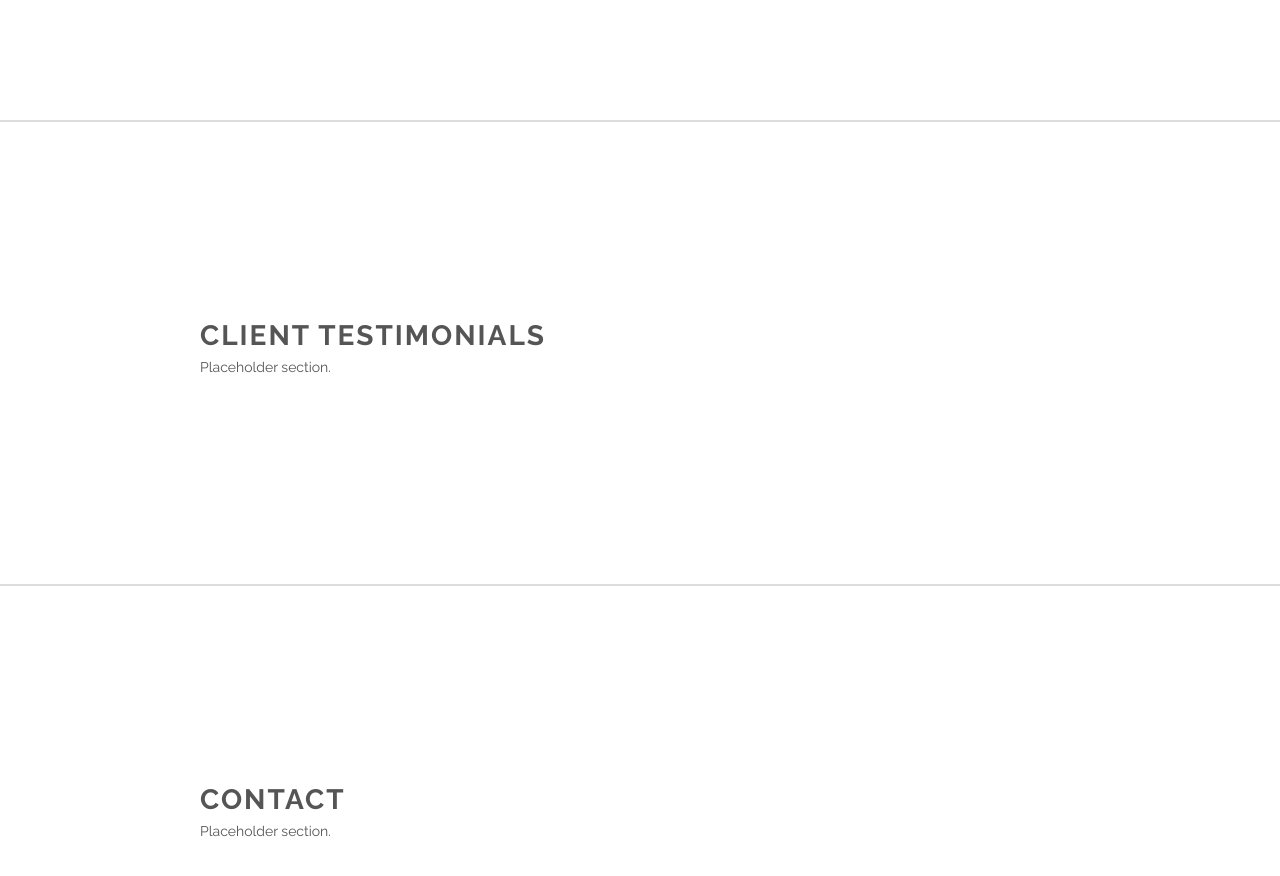
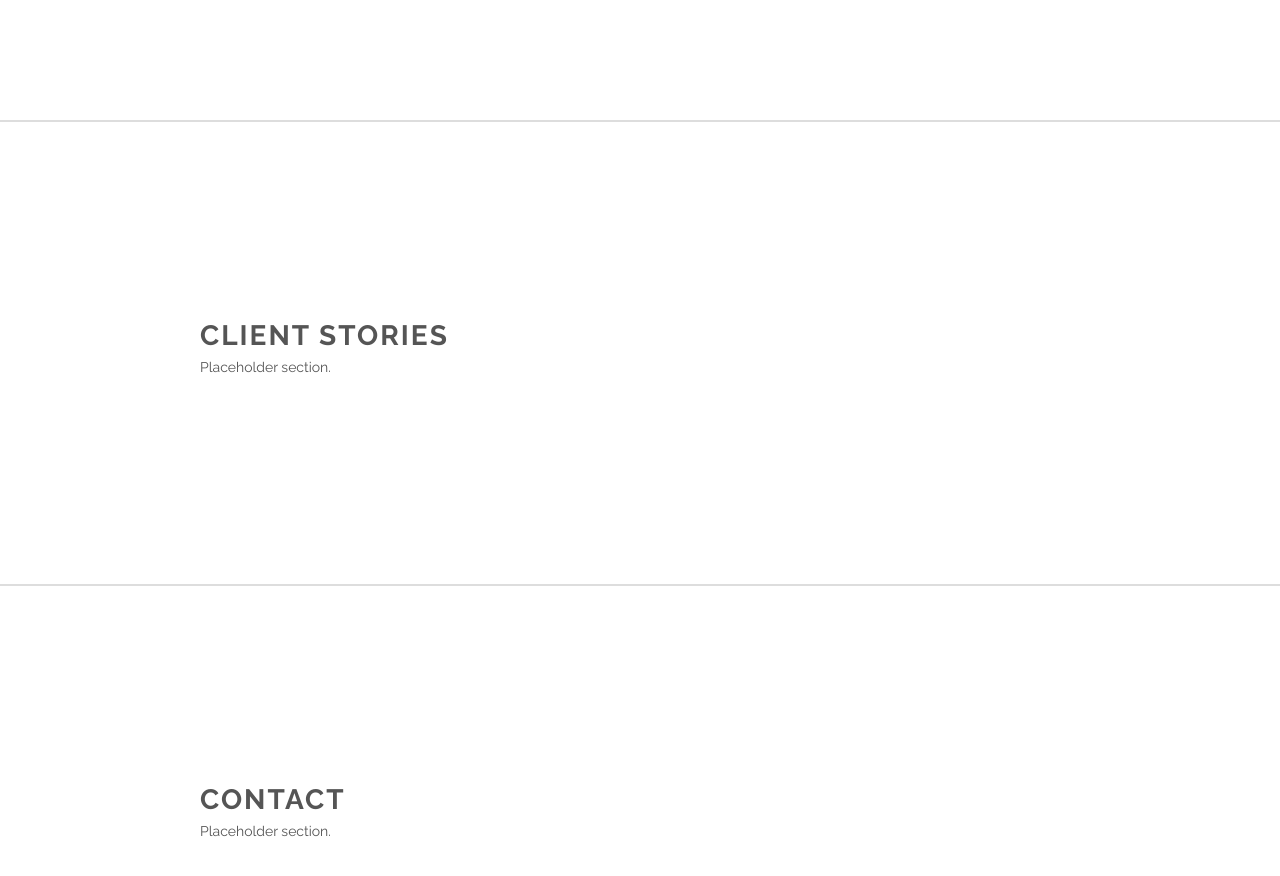
Before and after one commit to ohaanika/nextjs-website, a Next.js app: page / in a window 1280 px wide. Shown: the part 2720-3596 px from the top of the page. Built offline with nearby package versions, Linux system fonts and the light colour scheme; a web font is replaced by a local one.

Commit message:
refactor(sections): rename testimonials as stories

```diff
--- a/pages/index.js
+++ b/pages/index.js
@@ -6,7 +6,7 @@ import Services from "../sections/services"
 import About from "../sections/about"
 import Team from "../sections/team"
 import Portfolio from "../sections/portfolio"
-import ClientTestimonials from "../sections/clientTestimonials"
+import ClientStories from "../sections/clientStories"
 import Contact from "../sections/contact"
 
 const Index = () => (
@@ -18,7 +18,7 @@ const Index = () => (
     <About/>
     <Team/>
     <Portfolio/>
-    <ClientTestimonials/>
+    <ClientStories/>
     <Contact/>
   </Layout>
 )
--- /dev/null
+++ b/sections/clientStories.js
@@ -0,0 +1,14 @@
+import Link from 'next/link'
+
+const ClientStories = () => (
+  <section id="stories">
+    <div>
+      <h3>Client Stories</h3>
+      <p>
+        Placeholder section.
+      </p>
+    </div>
+  </section>
+)
+
+export default ClientStories
--- a/sections/clientTestimonials.js
+++ /dev/null
@@ -1,14 +0,0 @@
-import Link from 'next/link'
-
-const ClientTestimonials = () => (
-  <section id="testimonials">
-    <div>
-      <h3>Client Testimonials</h3>
-      <p>
-        Placeholder section.
-      </p>
-    </div>
-  </section>
-)
-
-export default ClientTestimonials
```
